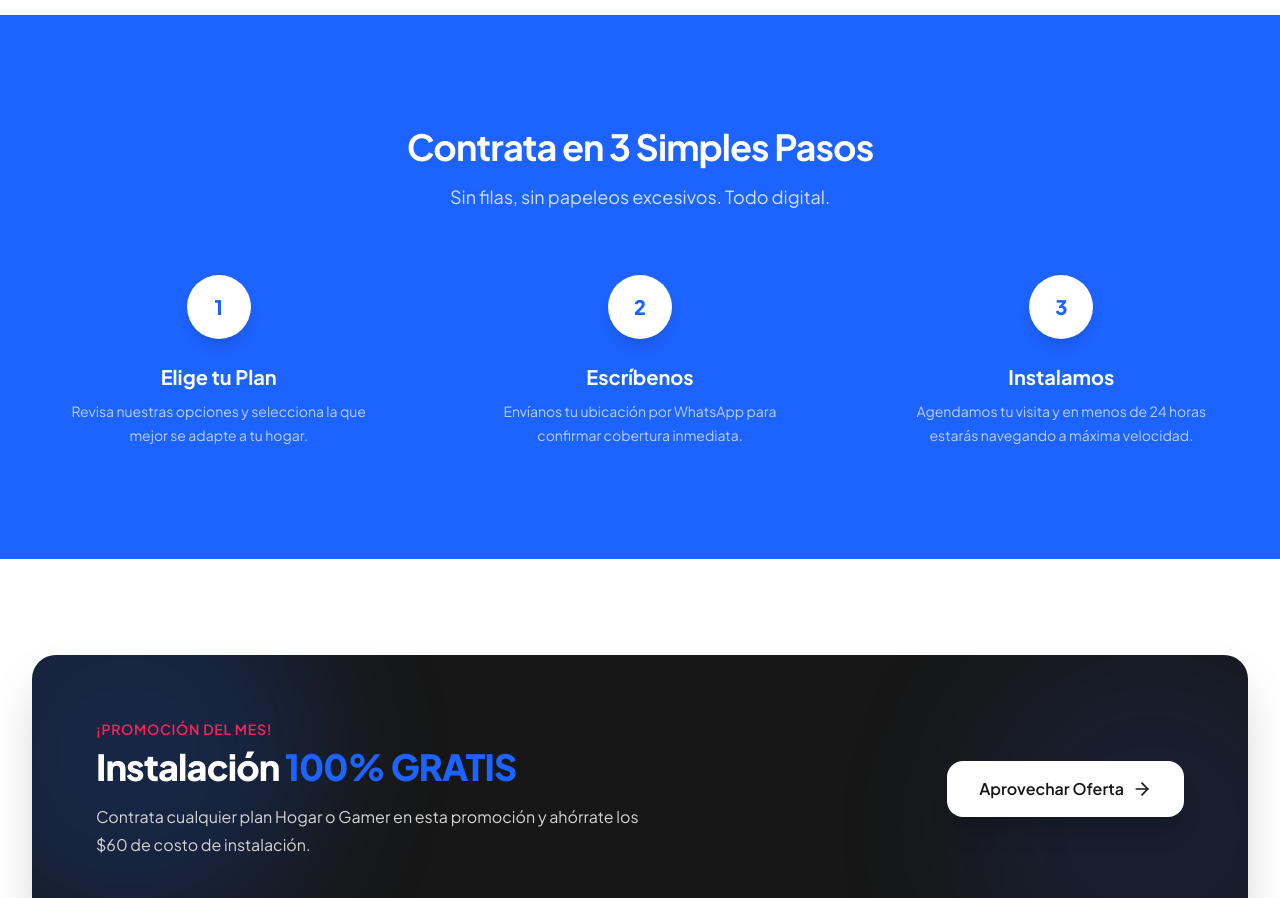
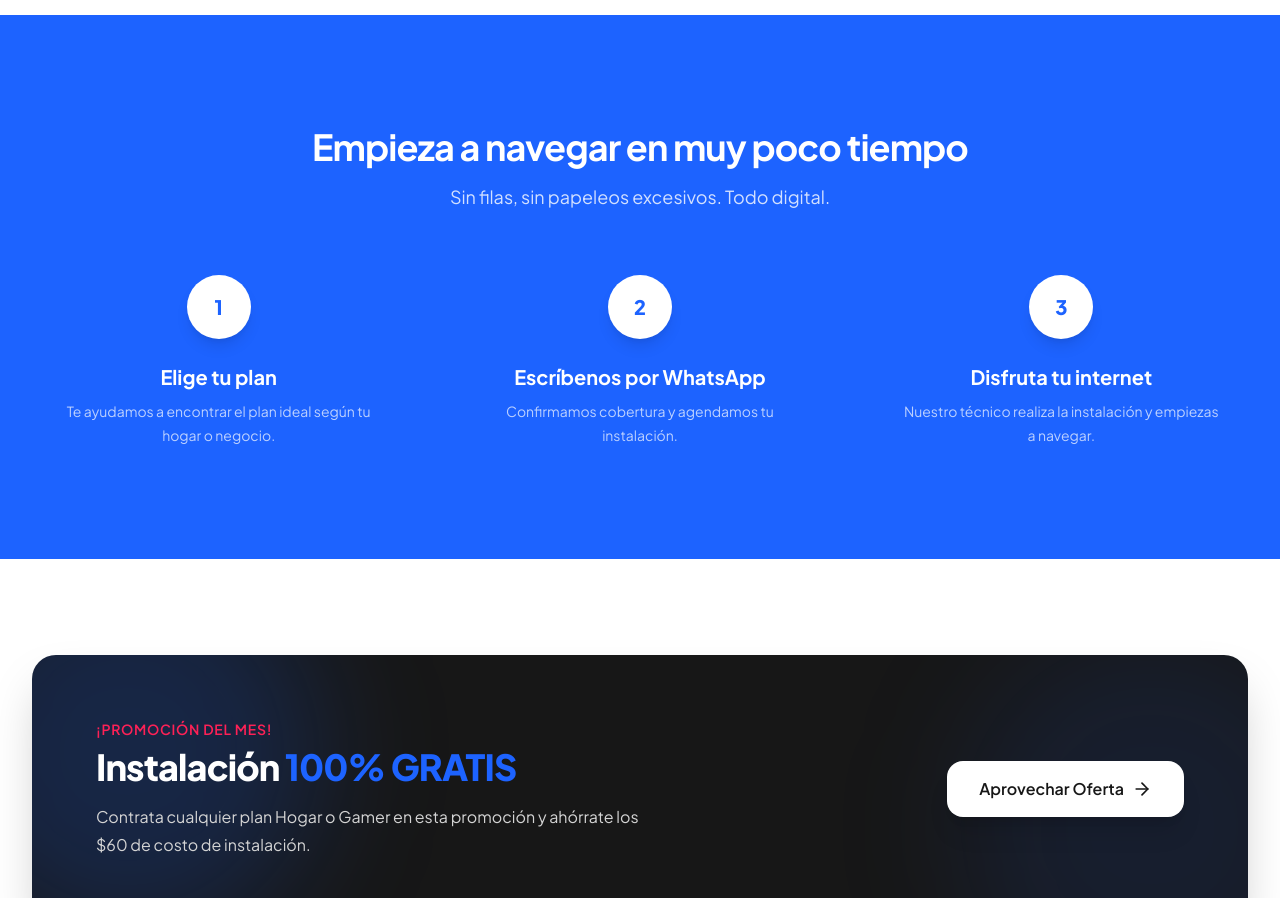
Before and after one commit to DerianPaez/ultramax, a Next.js app: page / in a window 1280 px wide. Shown: the part 3280-4178 px from the top of the page. Built offline with nearby package versions, Linux system fonts and the light colour scheme.

Commit message:
refactor(steps): update steps copywriting and section title

```diff
--- a/components/section/Steps.tsx
+++ b/components/section/Steps.tsx
@@ -8,7 +8,7 @@ export const Steps: React.FC = () => {
       <div className="mx-auto max-w-7xl px-6 lg:px-8 flex flex-col gap-16">
         <div className="mx-auto max-w-3xl text-center flex flex-col gap-4 items-center">
           <h2 className="text-3xl font-bold tracking-tight sm:text-4xl">
-            Contrata en 3 Simples Pasos
+            Empieza a navegar en muy poco tiempo
           </h2>
           <p className="text-lg text-white/80">
             Sin filas, sin papeleos excesivos. Todo digital.
--- a/data/steps.ts
+++ b/data/steps.ts
@@ -7,17 +7,17 @@ export type StepItem = {
 export const stepsData: StepItem[] = [
   {
     number: 1,
-    title: 'Elige tu Plan',
-    description: 'Revisa nuestras opciones y selecciona la que mejor se adapte a tu hogar.'
+    title: 'Elige tu plan',
+    description: 'Te ayudamos a encontrar el plan ideal según tu hogar o negocio.'
   },
   {
     number: 2,
-    title: 'Escríbenos',
-    description: 'Envíanos tu ubicación por WhatsApp para confirmar cobertura inmediata.'
+    title: 'Escríbenos por WhatsApp',
+    description: 'Confirmamos cobertura y agendamos tu instalación.'
   },
   {
     number: 3,
-    title: 'Instalamos',
-    description: 'Agendamos tu visita y en menos de 24 horas estarás navegando a máxima velocidad.'
+    title: 'Disfruta tu internet',
+    description: 'Nuestro técnico realiza la instalación y empiezas a navegar.'
   }
 ];
```
